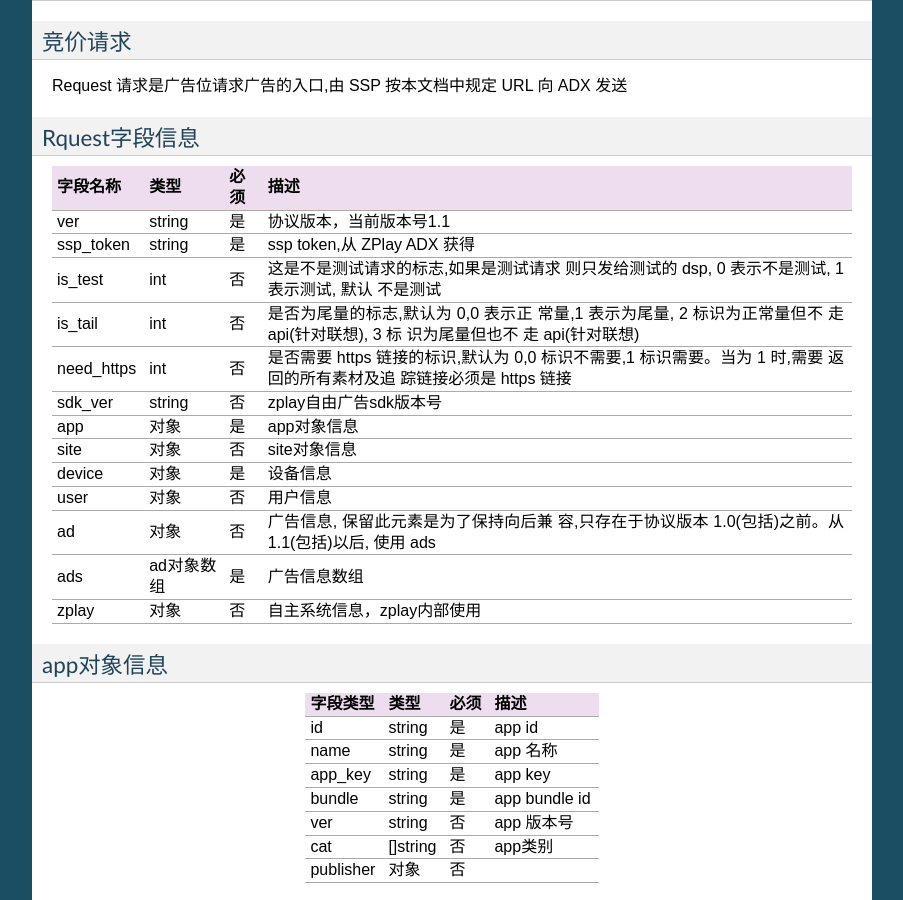
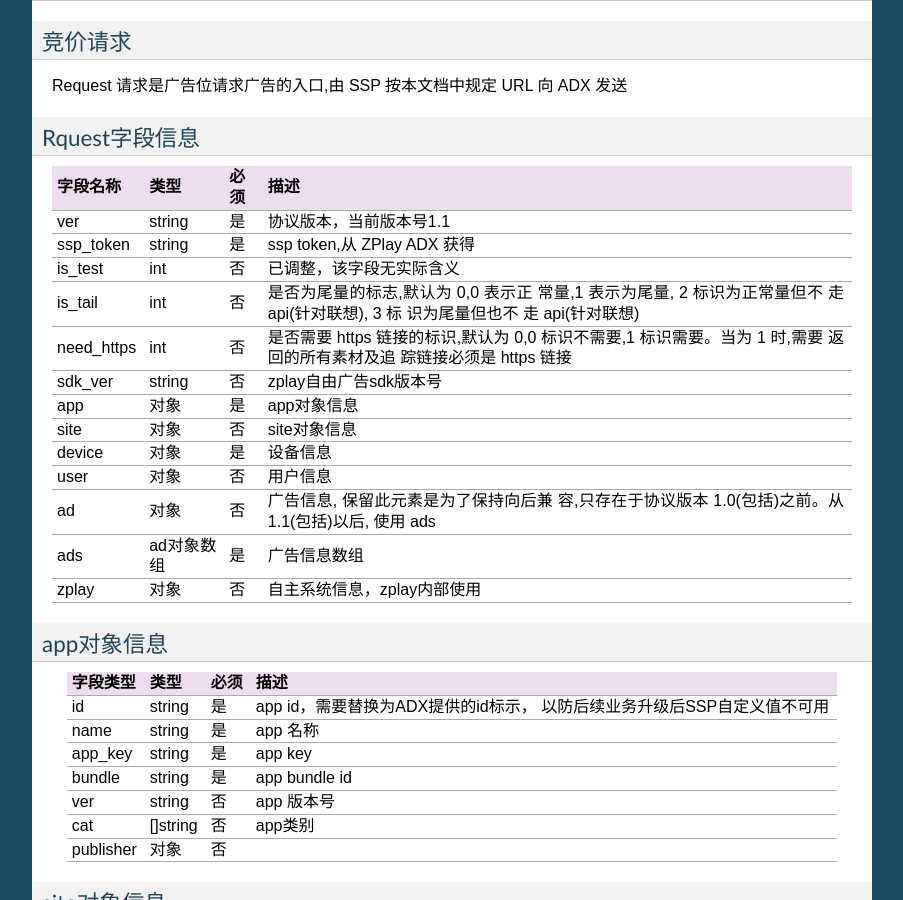
Before and after one commit to yumimobi/adx_ssp_doc, a Sphinx documentation site: the page built from docs/base.rst, in a window 1280 px wide and 900 px high, scrolled down 1273 px. Shown: the whole window, without its empty margins (198-1101 px from the left). Built offline with Sphinx 7.4.7, drawn with Linux system fonts in a browser that asks for light colours; some of the changed text lies outside the part shown.

Commit message:
修改is_test字段描述，在文档中增加app_id、place_id逐步替换的要求

```diff
--- a/docs/a-first.rst
+++ b/docs/a-first.rst
@@ -38,3 +38,6 @@
 +---------------+----------+------------+--------------------------------------+
 | v2.7          | Zhen     | 2017.12.28 | 增加对媒体替换点击点击坐标宏的要求   |
 +---------------+----------+------------+--------------------------------------+
+| v2.8          | Zhen     | 2018.03.14 | 修改is_test描述，补充app_id、        |
+|               |          |            | place_id替换为ADX标示的说明          |
++---------------+----------+------------+--------------------------------------+
--- a/docs/base.rst
+++ b/docs/base.rst
@@ -77,9 +77,7 @@ Rquest字段信息
 +---------------+----------+-------+--------------------------------------+
 | ssp_token     | string   | 是    | ssp token,从 ZPlay ADX 获得          |
 +---------------+----------+-------+--------------------------------------+
-| is_test       | int      | 否    | 这是不是测试请求的标志,如果是测试请求|
-|               |          |       | 则只发给测试的 dsp, 0 表示不是测试,  |
-|               |          |       | 1 表示测试, 默认 不是测试            |
+| is_test       | int      | 否    | 已调整，该字段无实际含义             |
 +---------------+----------+-------+--------------------------------------+
 | is_tail       | int      | 否    | 是否为尾量的标志,默认为 0,0 表示正   |
 |               |          |       | 常量,1 表示为尾量, 2 标识为正常量但不|
@@ -117,7 +115,8 @@ app对象信息
 +---------------+----------+-------+--------------------------------------+
 | 字段类型      | 类型     | 必须  | 描述                                 |
 +===============+==========+=======+======================================+
-| id            | string   | 是    | app id                               |
+| id            | string   | 是    | app id，需要替换为ADX提供的id标示，  |
+|               |          |       | 以防后续业务升级后SSP自定义值不可用  |
 +---------------+----------+-------+--------------------------------------+
 | name          | string   | 是    | app 名称                             |
 +---------------+----------+-------+--------------------------------------+
@@ -286,7 +285,8 @@ Ad对象信息
 | type            | int      | 是    | 广告类型,0:横幅,,1: 插屏, 2:开屏,    |
 |                 |          |       | 3:原生,4:视频                        |
 +-----------------+----------+-------+--------------------------------------+
-| place_id        | string   | 否    | 广告位 id,由 ssp 给出,标识不同广告位 |
+| place_id        | string   | 否    | 广告位 id,需要替换为ADX提供的id标示，|
+|                 |          |       | 以防在业务升级后SSP自定义值不可用    |
 +-----------------+----------+-------+--------------------------------------+
 | floor_price     | float    | 否    | 底价，单位为分                       |
 +-----------------+----------+-------+--------------------------------------+
```
